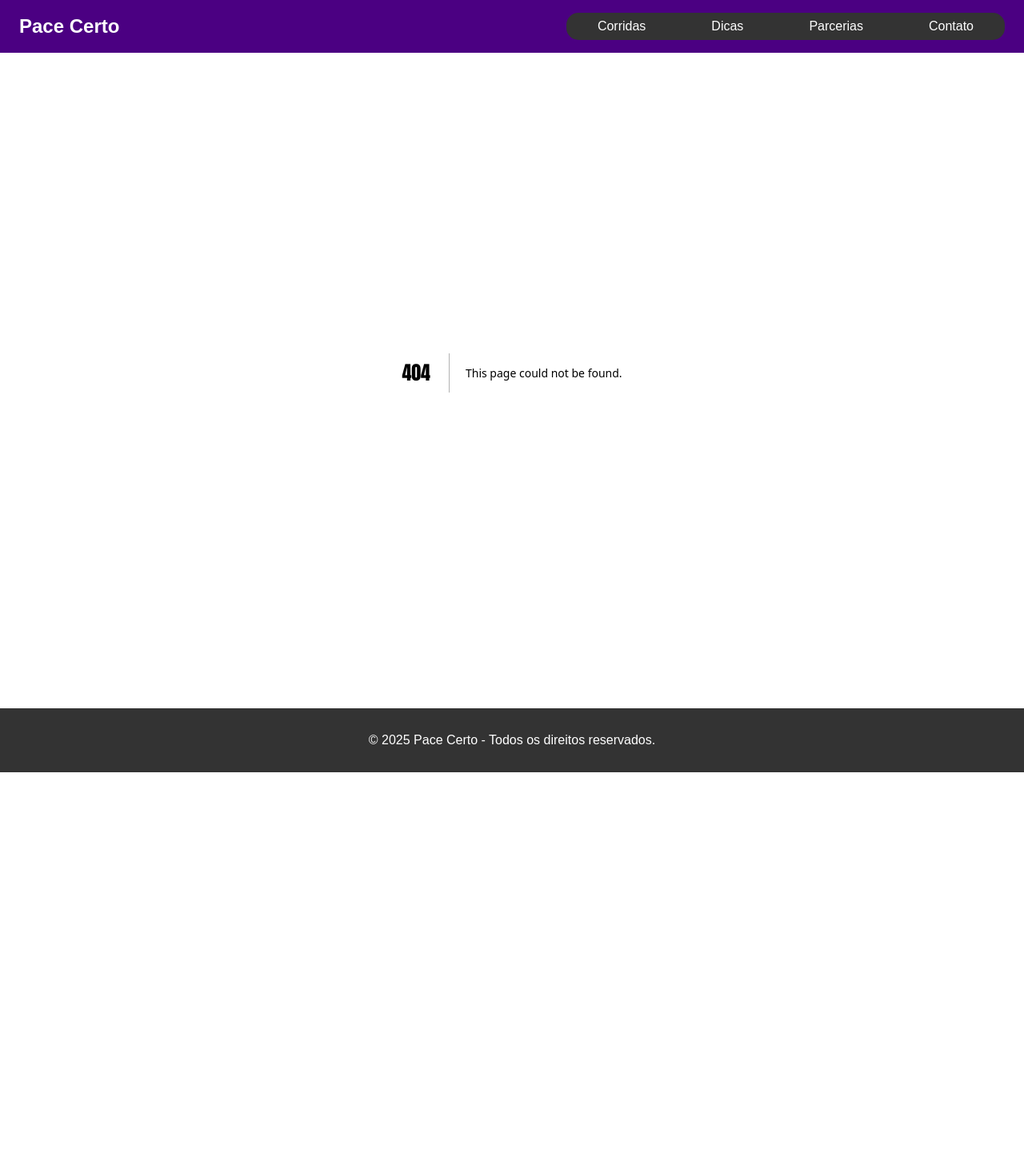
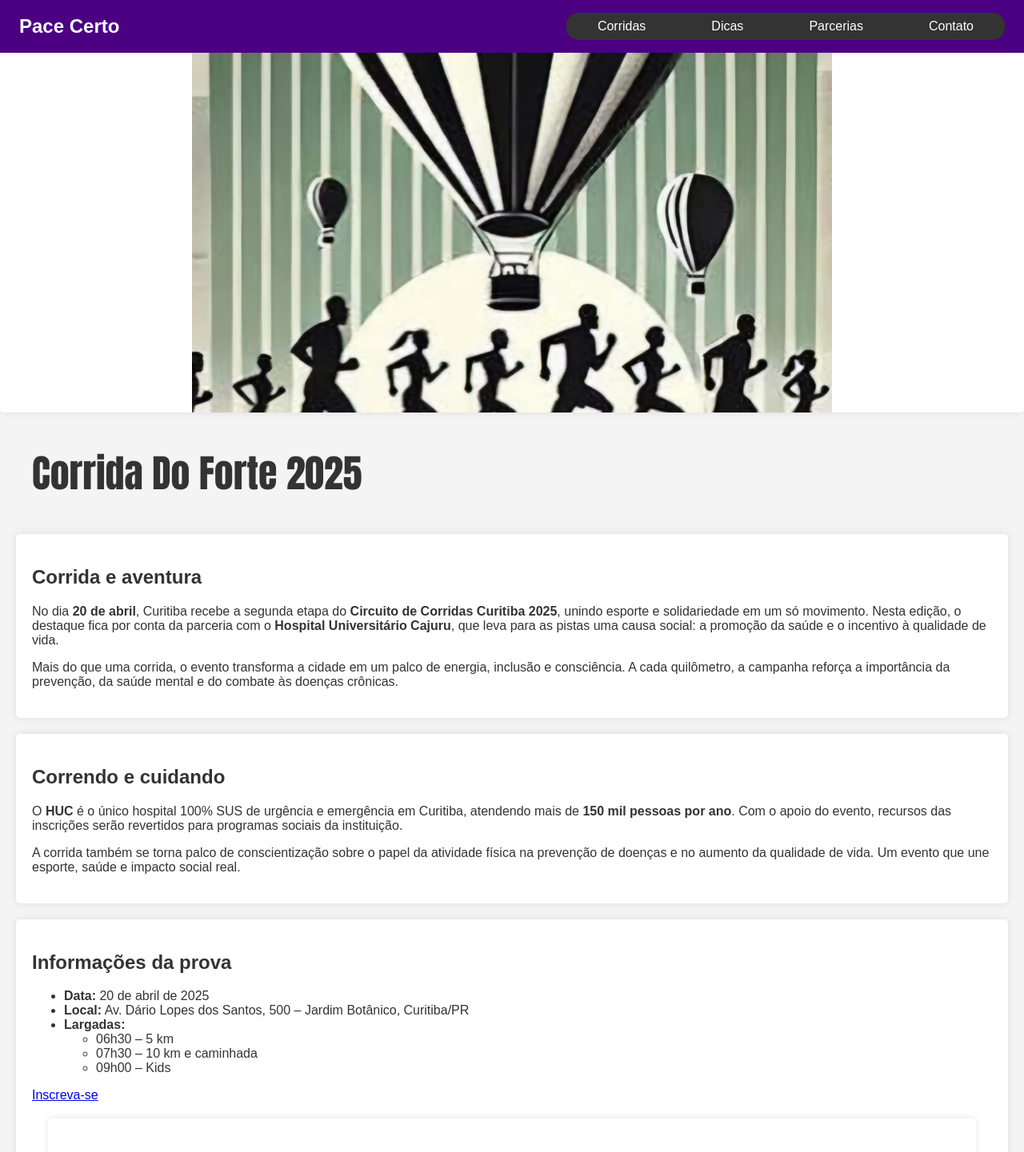
Before and after one commit to tiagocj/PaceCerto, a Next.js app: page /corridas/corridaDoForte in a window 1280 px wide. Before the commit this address had no page. Shown: the top 1441 px of the page at 80% size. Before the commit the page ends 966 px from the top, so only its background shows below. Built offline with nearby package versions, Linux system fonts and the light colour scheme.

Commit message:
inclusao do forte do pinheirinho
ok

```diff
--- /dev/null
+++ b/src/pages/corridas/corridaDoForte/corridaDoForte.module.css
@@ -0,0 +1,20 @@
+.imagem-wrapper {
+    display: flex;
+    justify-content: center;
+    align-items: center;
+    /* Tirar qualquer margem ou padding extra */
+    padding: 0;
+    margin: 0;
+  }
+
+  .imagem-container {
+    position: relative;
+    width: 100%;
+    max-width: 800px; /* ou o valor que quiser */
+    aspect-ratio: 16 / 9; /* define a proporção da imagem */
+    overflow: hidden;
+  }
+
+  .imagem-estilo {
+    object-fit: cover;
+  }
--- /dev/null
+++ b/src/pages/corridas/corridaDoForte/index.js
@@ -0,0 +1,84 @@
+import Link from "next/link";
+import Image from "next/image";
+import styles from './corridaDoForte.module.css';
+
+export default function corridaDoForte(){
+    return(
+
+        <main className="corrida-detalhes">
+        <section className={styles['imagem-wrapper']}>
+          <div className={styles['imagem-container']}>
+            <Image
+              src="/forte.jpg"
+              alt="Corrida do Forte"
+              fill
+              className={styles['imagem-estilo']}
+              priority
+            />
+          </div>
+        </section>
+  <h1>Corrida Do Forte 2025</h1>
+
+  <section>
+    <h2>Corrida e aventura</h2>
+    <p>
+      No dia <strong>20 de abril</strong>, Curitiba recebe a segunda etapa do <strong>Circuito de Corridas Curitiba 2025</strong>, unindo esporte e solidariedade em um só movimento. Nesta edição, o destaque fica por conta da parceria com o <strong>Hospital Universitário Cajuru</strong>, que leva para as pistas uma causa social: a promoção da saúde e o incentivo à qualidade de vida.
+    </p>
+
+    <p>
+      Mais do que uma corrida, o evento transforma a cidade em um palco de energia, inclusão e consciência. A cada quilômetro, a campanha reforça a importância da prevenção, da saúde mental e do combate às doenças crônicas.
+    </p>
+  </section>
+
+  <section>
+    <h2>Correndo e cuidando</h2>
+    <p>
+      O <strong>HUC</strong> é o único hospital 100% SUS de urgência e emergência em Curitiba, atendendo mais de <strong>150 mil pessoas por ano</strong>. Com o apoio do evento, recursos das inscrições serão revertidos para programas sociais da instituição.
+    </p>
+
+    <p>
+      A corrida também se torna palco de conscientização sobre o papel da atividade física na prevenção de doenças e no aumento da qualidade de vida. Um evento que une esporte, saúde e impacto social real.
+    </p>
+  </section>
+
+  <section>
+    <h2>Informações da prova</h2>
+    <ul>
+      <li><strong>Data:</strong> 20 de abril de 2025</li>
+      <li><strong>Local:</strong> Av. Dário Lopes dos Santos, 500 – Jardim Botânico, Curitiba/PR</li>
+      <li><strong>Largadas:</strong></li>
+      <ul>
+        <li>06h30 – 5 km</li>
+        <li>07h30 – 10 km e caminhada</li>
+        <li>09h00 – Kids</li>
+      </ul>
+    </ul>
+    <a
+              href="https://minhasinscricoes.com.br/Evento/CorridadoForte2025"
+              target="_blank"
+              rel="noopener noreferrer"
+              className="text-blue-600 font-semibold underline hover:text-blue-800"
+  >           Inscreva-se
+            </a>
+            <section className="mb-6">
+  <h2 className="text-xl font-semibold mb-2">Localização no mapa</h2>
+  <div className="relative w-full pb-[56.25%] h-0 overflow-hidden rounded-xl shadow-md">
+    <iframe
+      src="https://www.google.com/maps/embed?pb=!1m18!1m12!1m3!1d3600.3197351321987!2d-49.30616342494391!3d-25.52772443676482!2m3!1f0!2f0!3f0!3m2!1i1024!2i768!4f13.1!3m3!1m2!1s0x94dcfc92cde108db%3A0xb6129879fc29a3c0!2sComando%20da%205%C2%AA%20Regi%C3%A3o%20Militar%20do%20Ex%C3%A9rcito%20-%20Forte%20Pinheirinho!5e0!3m2!1spt-BR!2sbr!4v1743966872464!5m2!1spt-BR!2sbr"
+      className="absolute top-0 left-0 w-full h-full border-0"
+      allowFullScreen
+      loading="lazy"
+      referrerPolicy="no-referrer-when-downgrade"
+    />
+  </div>
+</section>
+    <Link href="/">
+        <button>Página inicial</button>
+    </Link>
+  </section>
+</main>
+
+
+
+    )
+}
```
Also changed, not shown: src/componentes/Card/index.js (+10 -0 lines), public/forte.jpg (added).
